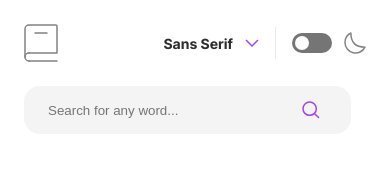
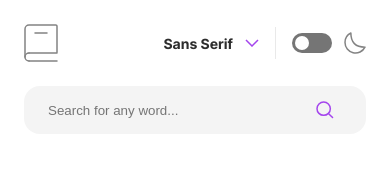
Before and after one commit to sttttack/dictionary-app-react, a React (Vite) app: page / in a window 390 px wide. Shown: the top 184 px of the page. Built offline with nearby package versions, Linux system fonts and the light colour scheme; no server answers.

Commit message:
style: responsive input field

```diff
--- a/src/components/SearchInput.jsx
+++ b/src/components/SearchInput.jsx
@@ -9,8 +9,9 @@
 
 const Input = styled.input`
   margin-top: 24px;
+  max-width: 100%;
+  margin-right: 24px;
   margin-left: 24px;
-  width: 327px;
   height: 48px;
   background-color: #f4f4f4;
   border-style: none;
```
